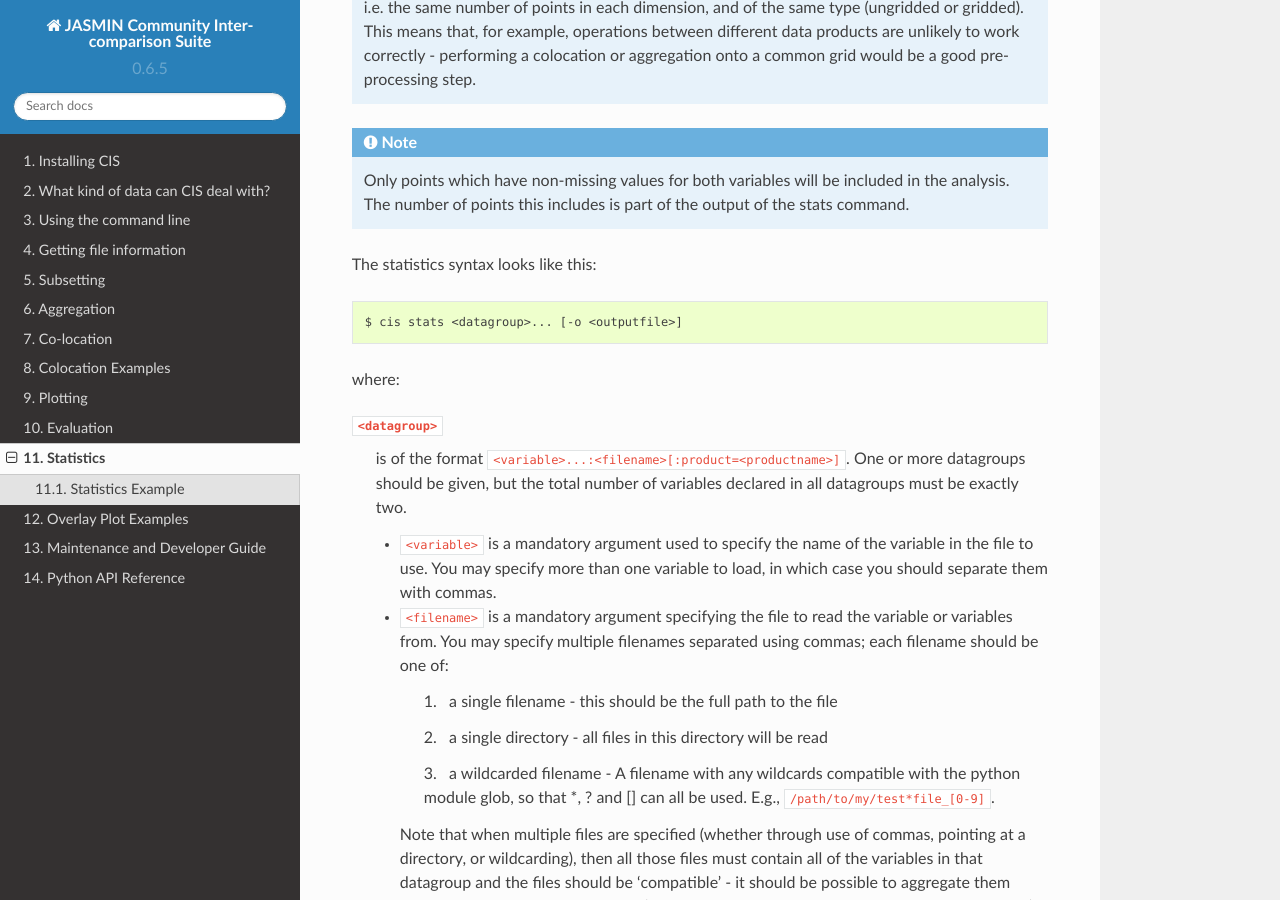
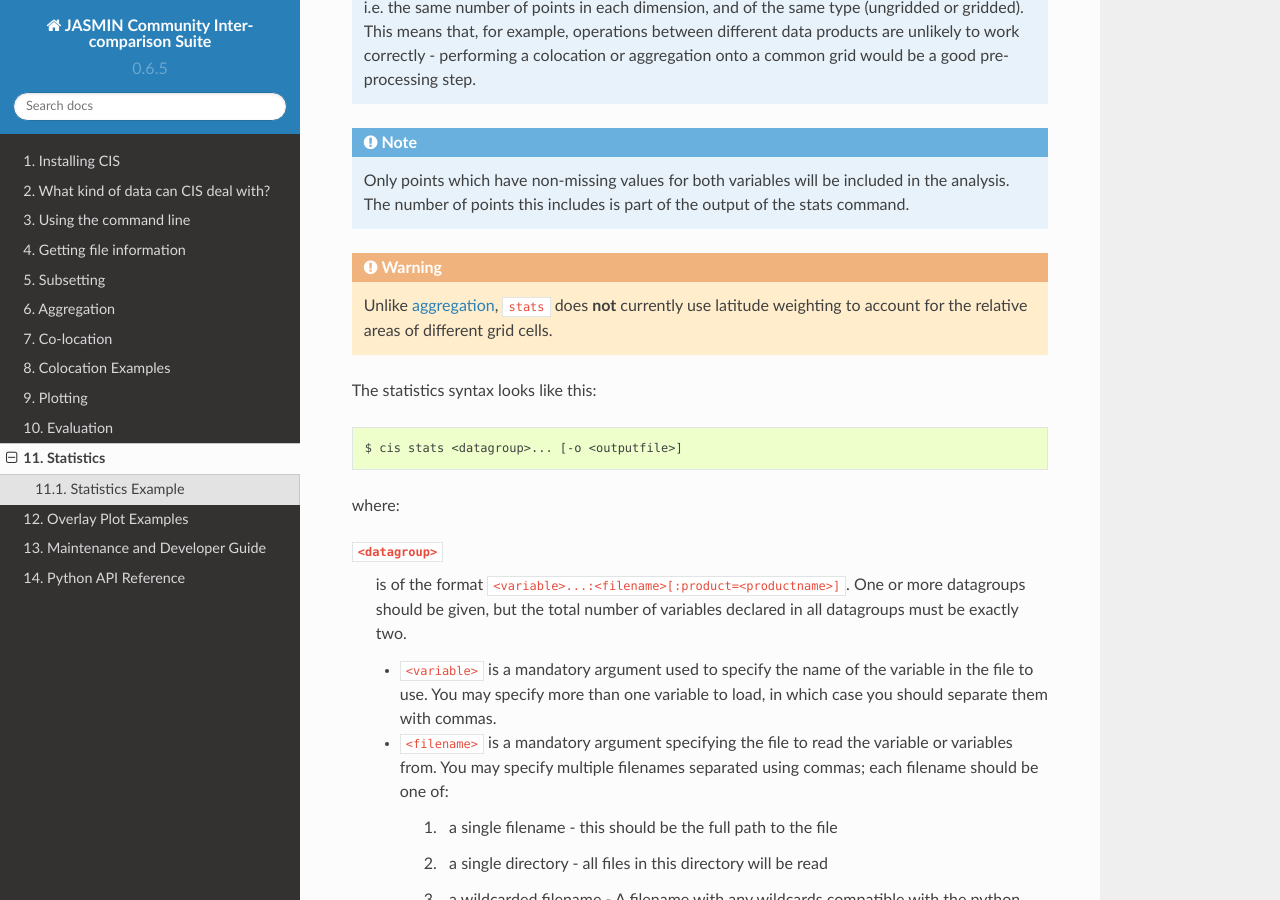
Before and after one commit to cedadev/cis, a Sphinx documentation site: the page built from doc/statistics.rst, in a window 1280 px wide and 900 px high, scrolled down 589 px. Built offline with Sphinx 7.4.7 and the Read the Docs theme 2.0.0, drawn with Linux system fonts in a browser that asks for light colours.

Commit message:
Docs explain that stats don't apply area weights when averaging

```diff
--- a/doc/statistics.rst
+++ b/doc/statistics.rst
@@ -28,6 +28,10 @@ These values will be displayed on screen and can optionally be save as NetCDF ou
 .. note::
     Only points which have non-missing values for both variables will be included in the analysis. The number of points
     this includes is part of the output of the stats command.
+
+.. warning::
+    Unlike :ref:`aggregation <aggregation>`, ``stats`` does **not** currently use latitude weighting to account for the
+    relative areas of different grid cells.
 
 The statistics syntax looks like this::
 
```
Also changed, not shown: doc/aggregation.rst (+5 -5 lines).
